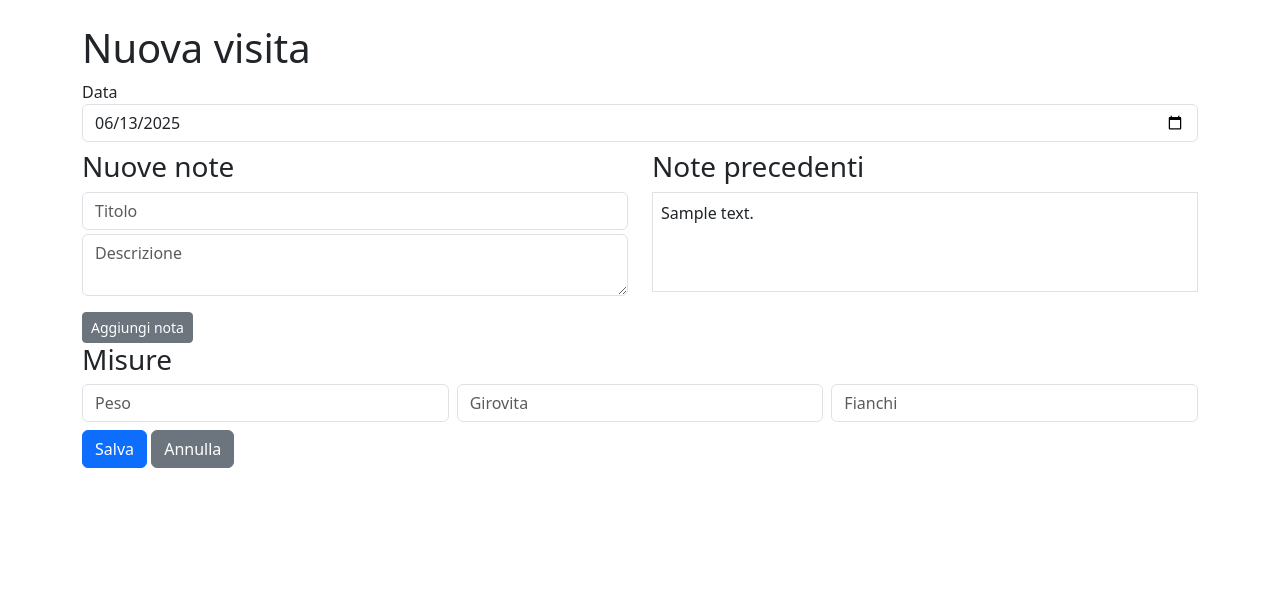
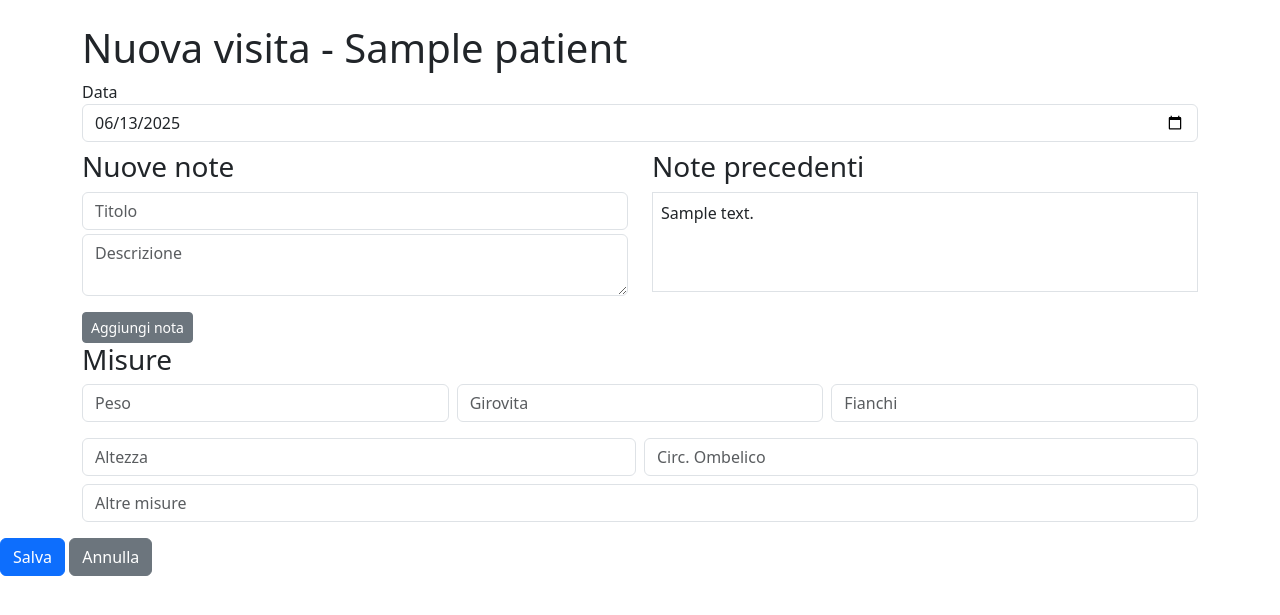
Before and after one commit to pierporz/Nutrigest, a Flask app: page /patient/1/visit in a window 1280 px wide. Shown: the top 615 px of the page. Run offline with Flask 3, Linux system fonts and the light colour scheme; tables that the repository leaves empty hold one stand-in row (values such as "Sample post").

Commit message:
Add patient name in visit form and support additional measures

```diff
--- a/app.py
+++ b/app.py
@@ -19,6 +19,23 @@ def init_db():
     conn.executescript(sql)
     conn.commit()
     conn.close()
+
+
+def parse_notes(notes):
+    items = []
+    if not notes:
+        return items
+    for part in notes.split('<br>'):
+        if not part:
+            continue
+        title = ''
+        desc = part
+        if part.startswith('<b>') and '</b>' in part:
+            end = part.index('</b>')
+            title = part[3:end]
+            desc = part[end + 4:].strip()
+        items.append({'title': title, 'desc': desc})
+    return items
 
 
 
@@ -43,6 +60,9 @@ def new_patient():
         weight = request.form.get('weight')
         waist = request.form.get('waist')
         hip = request.form.get('hip')
+        height = request.form.get('height')
+        navel = request.form.get('navel')
+        custom = request.form.get('custom')
         questions = con.execute('SELECT * FROM questions').fetchall()
         notes_parts = []
         for q in questions:
@@ -54,8 +74,8 @@ def new_patient():
         cur.execute('INSERT INTO patients (name, birthdate, email, phone, fiscal_code, anamnesis) VALUES (?,?,?,?,?,?)',
                     (name, birth, email, phone, fiscal, notes))
         pid = cur.lastrowid
-        cur.execute('INSERT INTO visits (patient_id, date, notes, weight, waist, hip) VALUES (?,?,?,?,?,?)',
-                    (pid, date.today(), notes, weight, waist, hip))
+        cur.execute('INSERT INTO visits (patient_id, date, notes, weight, waist, hip, height, navel, custom) VALUES (?,?,?,?,?,?,?,?,?)',
+                    (pid, date.today(), notes, weight, waist, hip, height, navel, custom))
         con.commit()
         con.close()
         return redirect(url_for('index'))
@@ -122,11 +142,10 @@ def del_food(fid):
 @app.route('/patient/<int:pid>')
 def patient_detail(pid):
     vid = request.args.get('visit')
-    edit = request.args.get('edit')
     con = get_db()
     patient = con.execute('SELECT * FROM patients WHERE id=?', (pid,)).fetchone()
     visits = con.execute('SELECT * FROM visits WHERE patient_id=? ORDER BY date DESC', (pid,)).fetchall()
-    measures = con.execute('SELECT date, weight, waist, hip FROM visits WHERE patient_id=? ORDER BY date', (pid,)).fetchall()
+    measures = con.execute('SELECT date, weight, waist, hip, height, navel, custom FROM visits WHERE patient_id=? ORDER BY date', (pid,)).fetchall()
     goals = con.execute('SELECT * FROM obiettivi WHERE patient_id=?', (pid,)).fetchone()
     goals_grams = None
     if goals:
@@ -144,12 +163,13 @@ def patient_detail(pid):
         visit = con.execute('SELECT * FROM visits WHERE id=?', (vid,)).fetchone()
     con.close()
     return render_template('patient_detail.html', patient=patient, visits=visits,
-                           visit=visit, measures=measures, goals=goals, edit=edit)
+                           visit=visit, measures=measures, goals=goals)
 
 
 @app.route('/patient/<int:pid>/visit', methods=['GET', 'POST'])
 def new_visit(pid):
     con = get_db()
+    patient = con.execute('SELECT * FROM patients WHERE id=?', (pid,)).fetchone()
     last = con.execute('SELECT notes FROM visits WHERE patient_id=? ORDER BY date DESC LIMIT 1', (pid,)).fetchone()
     last_notes = last['notes'] if last else ''
     if request.method == 'POST':
@@ -157,6 +177,9 @@ def new_visit(pid):
         weight = request.form.get('weight')
         waist = request.form.get('waist')
         hip = request.form.get('hip')
+        height = request.form.get('height')
+        navel = request.form.get('navel')
+        custom = request.form.get('custom')
         notes = []
         idx = 1
         while True:
@@ -168,25 +191,53 @@ def new_visit(pid):
                 notes.append(f"<b>{title}</b> {desc}")
             idx += 1
         notes_str = '<br>'.join(notes)
-        con.execute('INSERT INTO visits (patient_id, date, notes, weight, waist, hip) VALUES (?,?,?,?,?,?)',
-                    (pid, vdate, notes_str, weight, waist, hip))
+        con.execute('INSERT INTO visits (patient_id, date, notes, weight, waist, hip, height, navel, custom) VALUES (?,?,?,?,?,?,?,?,?)',
+                    (pid, vdate, notes_str, weight, waist, hip, height, navel, custom))
         con.commit()
         con.close()
         return redirect(url_for('patient_detail', pid=pid))
     con.close()
-    return render_template('visit_form.html', today=date.today().isoformat(), last_notes=last_notes)
+    return render_template('visit_form.html', today=date.today().isoformat(), last_notes=last_notes, patient=patient, visit=None, notes=None)
 
 
 
 
-@app.route('/patient/<int:pid>/visit/<int:vid>/edit', methods=['POST'])
+@app.route('/patient/<int:pid>/visit/<int:vid>/edit', methods=['GET', 'POST'])
 def edit_visit(pid, vid):
-    notes = request.form['notes']
     con = get_db()
-    con.execute('UPDATE visits SET notes=? WHERE id=?', (notes, vid))
-    con.commit()
+    patient = con.execute('SELECT * FROM patients WHERE id=?', (pid,)).fetchone()
+    if request.method == 'POST':
+        vdate = request.form.get('date') or date.today().isoformat()
+        weight = request.form.get('weight')
+        waist = request.form.get('waist')
+        hip = request.form.get('hip')
+        height = request.form.get('height')
+        navel = request.form.get('navel')
+        custom = request.form.get('custom')
+        notes = []
+        idx = 1
+        while True:
+            title = request.form.get(f'title{idx}')
+            desc = request.form.get(f'desc{idx}')
+            if not title and not desc:
+                break
+            if title or desc:
+                notes.append(f"<b>{title}</b> {desc}")
+            idx += 1
+        notes_str = '<br>'.join(notes)
+        con.execute('''UPDATE visits SET date=?, notes=?, weight=?, waist=?, hip=?, height=?, navel=?, custom=? WHERE id=?''',
+                    (vdate, notes_str, weight, waist, hip, height, navel, custom, vid))
+        con.commit()
+        con.close()
+        return redirect(url_for('patient_detail', pid=pid, visit=vid))
+    visit = con.execute('SELECT * FROM visits WHERE id=?', (vid,)).fetchone()
+    last = con.execute('SELECT notes FROM visits WHERE patient_id=? AND id!=? ORDER BY date DESC LIMIT 1',
+                       (pid, vid)).fetchone()
+    last_notes = last['notes'] if last else ''
+    notes_list = parse_notes(visit['notes'])
     con.close()
-    return redirect(url_for('patient_detail', pid=pid, visit=vid))
+    return render_template('visit_form.html', today=visit['date'], last_notes=last_notes,
+                           patient=patient, visit=visit, notes=notes_list)
 
 
 @app.route('/patient/<int:pid>/goals', methods=['GET', 'POST'])
--- a/init_db.sql
+++ b/init_db.sql
@@ -17,6 +17,9 @@ CREATE TABLE IF NOT EXISTS visits (
     weight REAL,
     waist REAL,
     hip REAL,
+    height REAL,
+    navel REAL,
+    custom TEXT,
     FOREIGN KEY (patient_id) REFERENCES patients(id)
 );
 
--- a/templates/new_patient.html
+++ b/templates/new_patient.html
@@ -33,6 +33,9 @@
 <div class="mb-2"><label>Peso</label><input name="weight" class="form-control"></div>
 <div class="mb-2"><label>Girovita</label><input name="waist" class="form-control"></div>
 <div class="mb-2"><label>Fianchi</label><input name="hip" class="form-control"></div>
+<div class="mb-2"><label>Altezza</label><input name="height" class="form-control"></div>
+<div class="mb-2"><label>Circonferenza Ombelico</label><input name="navel" class="form-control"></div>
+<div class="mb-2"><label>Altre misure</label><input name="custom" class="form-control"></div>
 <button class="btn btn-primary" type="submit">Salva</button>
 <a class="btn btn-secondary" href="/">Annulla</a>
 </form>
--- a/templates/visit_form.html
+++ b/templates/visit_form.html
@@ -1,13 +1,19 @@
 {% extends 'base.html' %}
 {% block content %}
-<h1>Nuova visita</h1>
+<h1>{% if visit %}Modifica visita{% else %}Nuova visita{% endif %} - {{ patient['name'] }}</h1>
 <form method="post">
-<div class="mb-2"><label>Data</label><input type="date" name="date" class="form-control" value="{{today}}"></div>
+<div class="mb-2"><label>Data</label><input type="date" name="date" class="form-control" value="{{ visit['date'] if visit else today }}"></div>
 <div class="row">
   <div class="col-md-6">
     <h3>Nuove note</h3>
     <div id="notes">
-      <div class="mb-2"><input name="title1" class="form-control mb-1" placeholder="Titolo"><textarea name="desc1" class="form-control" placeholder="Descrizione"></textarea></div>
+      {% if notes %}
+        {% for n in notes %}
+        <div class="mb-2"><input name="title{{ loop.index }}" class="form-control mb-1" placeholder="Titolo" value="{{ n.title }}"><textarea name="desc{{ loop.index }}" class="form-control" placeholder="Descrizione">{{ n.desc }}</textarea></div>
+        {% endfor %}
+      {% else %}
+        <div class="mb-2"><input name="title1" class="form-control mb-1" placeholder="Titolo"><textarea name="desc1" class="form-control" placeholder="Descrizione"></textarea></div>
+      {% endif %}
     </div>
     <button class="btn btn-sm btn-secondary mt-2" type="button" onclick="addNote()">Aggiungi nota</button>
   </div>
@@ -18,15 +24,21 @@
 </div>
 <h3>Misure</h3>
 <div class="row g-2">
-<div class="col"><input name="weight" class="form-control" placeholder="Peso"></div>
-<div class="col"><input name="waist" class="form-control" placeholder="Girovita"></div>
-<div class="col"><input name="hip" class="form-control" placeholder="Fianchi"></div>
+<div class="col"><input name="weight" class="form-control" placeholder="Peso" value="{{ visit['weight'] if visit else '' }}"></div>
+<div class="col"><input name="waist" class="form-control" placeholder="Girovita" value="{{ visit['waist'] if visit else '' }}"></div>
+<div class="col"><input name="hip" class="form-control" placeholder="Fianchi" value="{{ visit['hip'] if visit else '' }}"></div>
+</div>
+<div class="row g-2 mt-2">
+<div class="col"><input name="height" class="form-control" placeholder="Altezza" value="{{ visit['height'] if visit else '' }}"></div>
+<div class="col"><input name="navel" class="form-control" placeholder="Circ. Ombelico" value="{{ visit['navel'] if visit else '' }}"></div>
+</div>
+<div class="mb-2 mt-2"><input name="custom" class="form-control" placeholder="Altre misure" value="{{ visit['custom'] if visit else '' }}"></div>
 </div>
 <button class="btn btn-primary mt-2" type="submit">Salva</button>
 <a class="btn btn-secondary mt-2" href="/">Annulla</a>
 </form>
 <script>
-let noteIdx = 2;
+let noteIdx = {{ notes|length + 1 if notes else 2 }};
 function addNote() {
   const container = document.getElementById('notes');
   const div = document.createElement('div');
```
Also changed, not shown: templates/patient_detail.html (+11 -10 lines).
